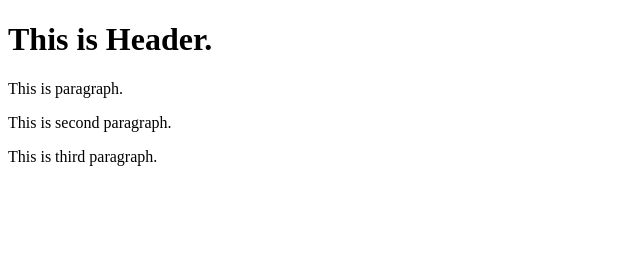
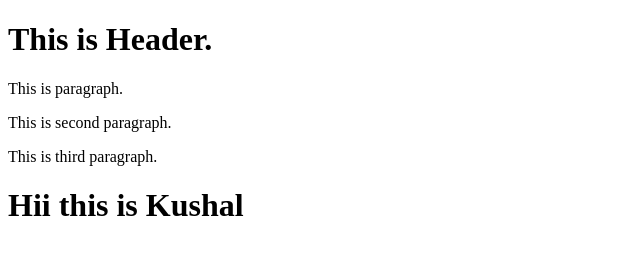
Before and after one commit to shahkushal38/Git-Demo, a website: page index.html in a window 1280 px wide. Shown: the whole page, without its empty margins (0-640 px from the left). Drawn offline with Linux system fonts and the light colour scheme.

Commit message:
commit on 5 dec

```diff
--- a/index.html
+++ b/index.html
@@ -7,5 +7,6 @@
 	<p>This is paragraph.</p>
 	<p>This is second paragraph.</p>
 	<p>This is third paragraph.</p>
+	<h1> Hii this is Kushal</h1>
 </body>
 </html>
```
